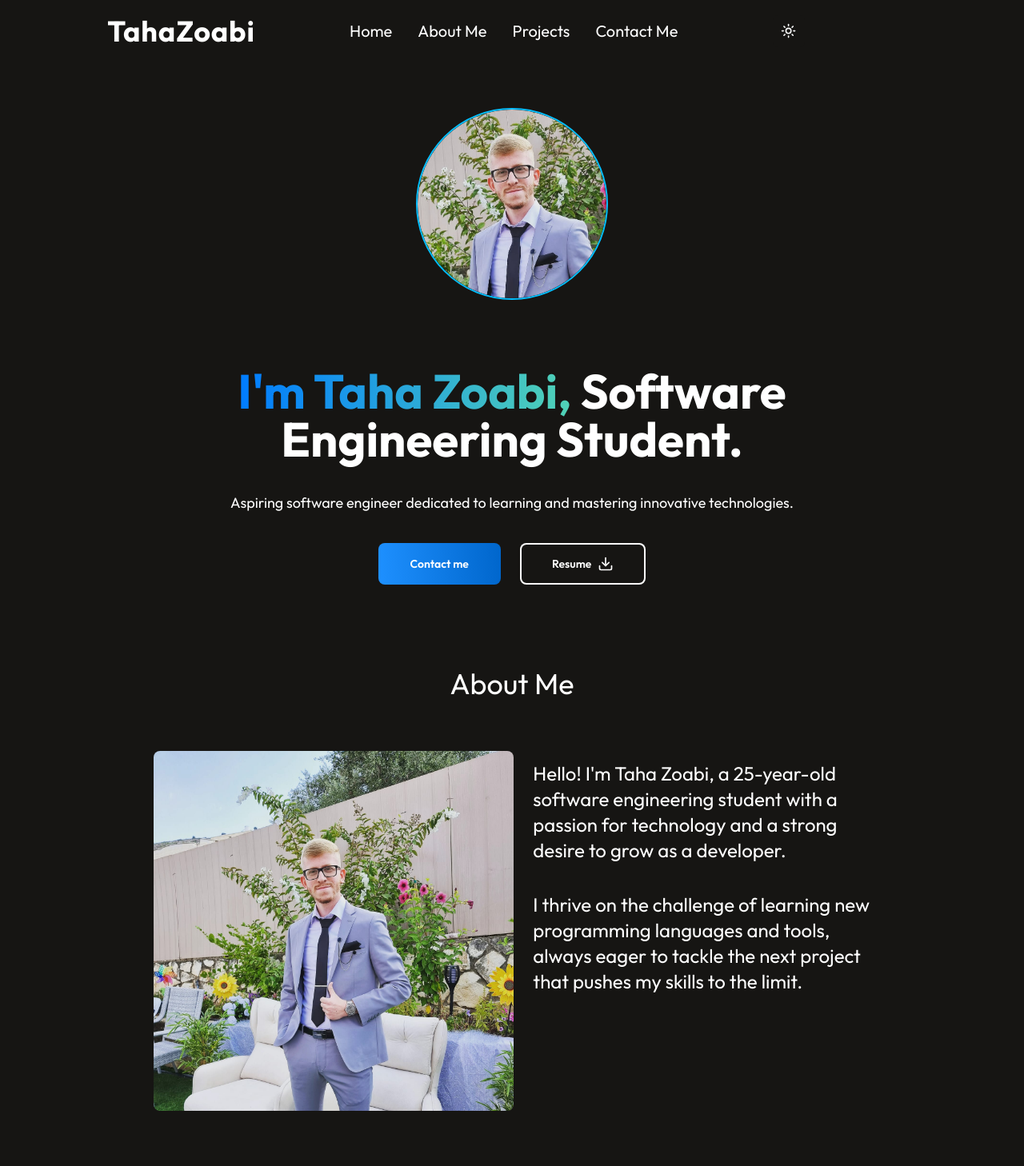
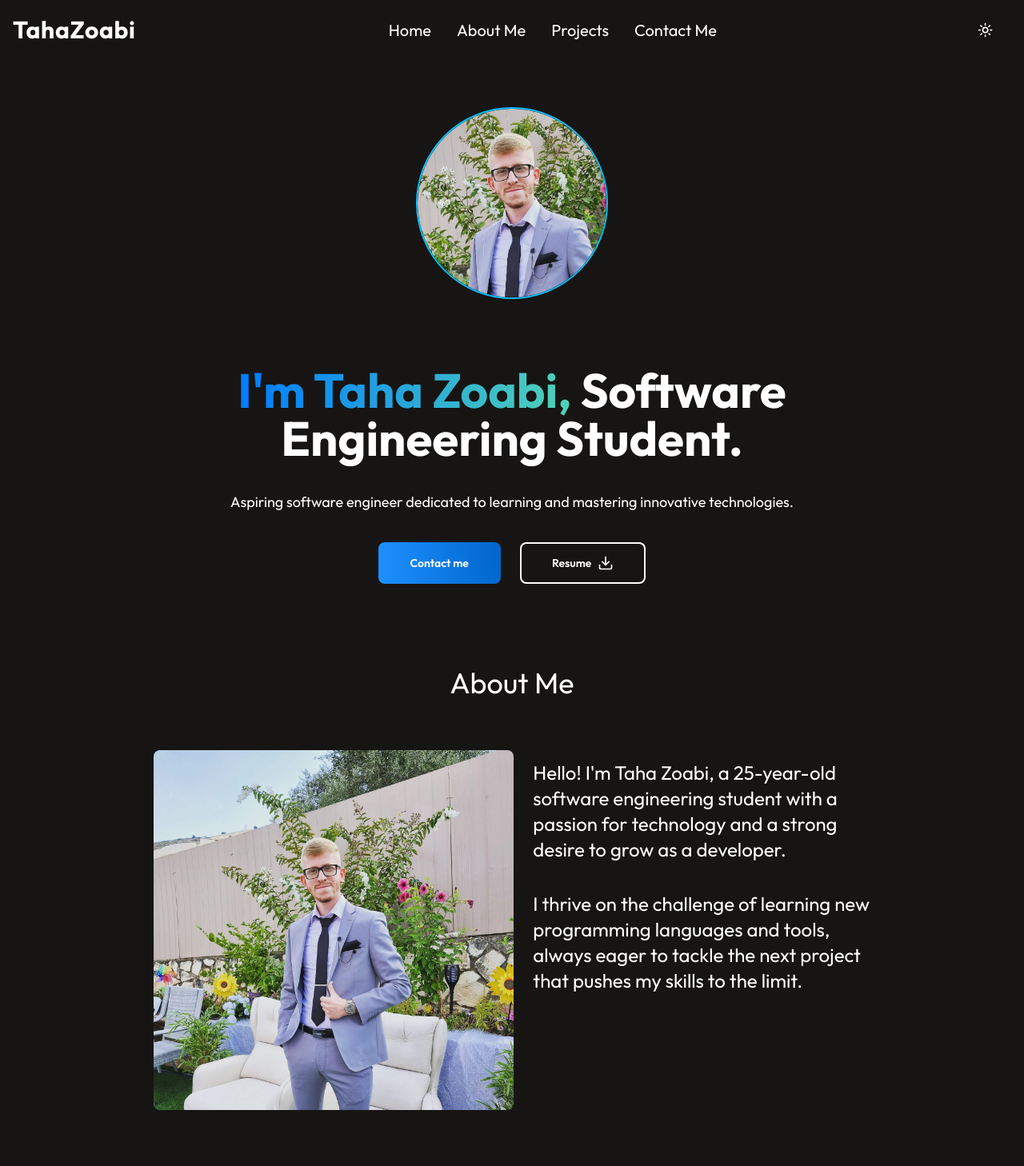
Before and after one commit to dpaulos6/portfolio, a React (Vite) app: page / in a window 1280 px wide. Shown: the top 1458 px of the page at 80% size. Built offline with nearby package versions, Linux system fonts and the light colour scheme.

Commit message:
semantic tags and responsive adjustment

```diff
--- a/src/App.tsx
+++ b/src/App.tsx
@@ -7,6 +7,7 @@ import Contact from './components/Contact.tsx'
 
 function App() {
   return (
+    <main className={'mx-auto max-w-[1440px]'}>
       <ThemeProvider
         defaultTheme="dark"
         storageKey="vite-ui-theme"
@@ -17,6 +18,7 @@ function App() {
         <Projects />
         <Contact />
       </ThemeProvider>
+    </main>
   )
 }
 
--- a/src/components/About.tsx
+++ b/src/components/About.tsx
@@ -2,7 +2,7 @@ import Title from './ui/Title.tsx'
 import pic from '../assets/pic.jpg'
 function About() {
   return (
-    <div id={'about'}>
+    <section id={'about'}>
       <Title>About Me</Title>
       <div className={'flex flex-col justify-center gap-6 p-2 md:flex-row'}>
         <div>
@@ -25,7 +25,7 @@ function About() {
           </p>
         </div>
       </div>
-    </div>
+    </section>
   )
 }
 
--- a/src/components/Contact.tsx
+++ b/src/components/Contact.tsx
@@ -38,11 +38,11 @@ function Contact() {
   }
 
   return (
-    <>
+    <section>
       <Title>Contact Me</Title>
       <div
         id={'contact'}
-        className="flex flex-col items-center justify-center p-3 md:flex-row md:items-start"
+        className="flex flex-col items-center justify-center p-3 md:flex-row"
       >
         <div className="flex w-full flex-col justify-around gap-5 p-3 lg:flex-row">
           <div className="flex w-full flex-col gap-3 lg:w-1/3">
@@ -65,7 +65,7 @@ function Contact() {
               </p>
               <p className="flex h-[39.99px] w-[223.23px] gap-3 p-2 md:h-[43.99] md:w-[260.73px]">
                 <MapPin />
-                Nein, North District
+                Nein, Israel
               </p>
             </div>
           </div>
@@ -122,7 +122,7 @@ function Contact() {
         </div>
       </div>
       <Footer />
-    </>
+    </section>
   )
 }
 
--- a/src/components/Header.tsx
+++ b/src/components/Header.tsx
@@ -15,19 +15,19 @@ function Header() {
   }
 
   return (
-    <div className="mb-7 flex items-center justify-between p-4 lg:w-[90%] lg:justify-evenly">
+    <header className="mb-7 flex items-center justify-between p-4">
       {/* Logo */}
       <div className="flex items-center">
-        <span className="from-primary to-secondary text-4xl font-bold leading-tight tracking-wide transition duration-300 ease-in-out hover:bg-gradient-to-r hover:bg-clip-text hover:text-transparent">
+        <span className="from-primary to-secondary text-3xl font-bold leading-tight tracking-wide transition duration-300 ease-in-out hover:bg-gradient-to-r hover:bg-clip-text hover:text-transparent">
           Taha
         </span>
-        <span className="from-primary to-secondary text-4xl font-bold leading-tight tracking-wide transition duration-300 ease-in-out hover:bg-gradient-to-r hover:bg-clip-text hover:text-transparent">
+        <span className="from-primary to-secondary text-3xl font-bold leading-tight tracking-wide transition duration-300 ease-in-out hover:bg-gradient-to-r hover:bg-clip-text hover:text-transparent">
           Zoabi
         </span>
       </div>
       <Navbar
-        navStyles={'hidden md:block'}
-        ulStyles={'flex justify-center gap-8'}
+        navStyles={'hidden md:block p-2 mx-auto'}
+        ulStyles={'flex justify-center gap-8  '}
       />
 
       <div className={'flex items-center justify-center gap-3'}>
@@ -67,7 +67,7 @@ function Header() {
           </SheetContent>
         </Sheet>
       </div>
-    </div>
+    </header>
   )
 }
 
--- a/src/components/Hero.tsx
+++ b/src/components/Hero.tsx
@@ -8,7 +8,7 @@ export default function Hero() {
   return (
     <div
       id={'home'}
-      className="flex w-screen flex-col items-center gap-9 px-4"
+      className="flex flex-col items-center gap-9 px-4"
     >
       <img
         src={profileImg}
--- a/src/components/ui/Footer.tsx
+++ b/src/components/ui/Footer.tsx
@@ -2,7 +2,7 @@ import { Github, Linkedin, Mail } from 'lucide-react'
 
 function Footer() {
   return (
-    <div className={'mb-5'}>
+    <footer className={'mb-5'}>
       <div className="mx-auto my-4 w-4/6">
         <hr className="h-1 border-0 bg-gradient-to-r from-primary to-secondary" />
       </div>
@@ -41,7 +41,7 @@ function Footer() {
           </ul>
         </div>
       </div>
-    </div>
+    </footer>
   )
 }
 
```
Lines whose indentation alone changed are shown as unchanged.
